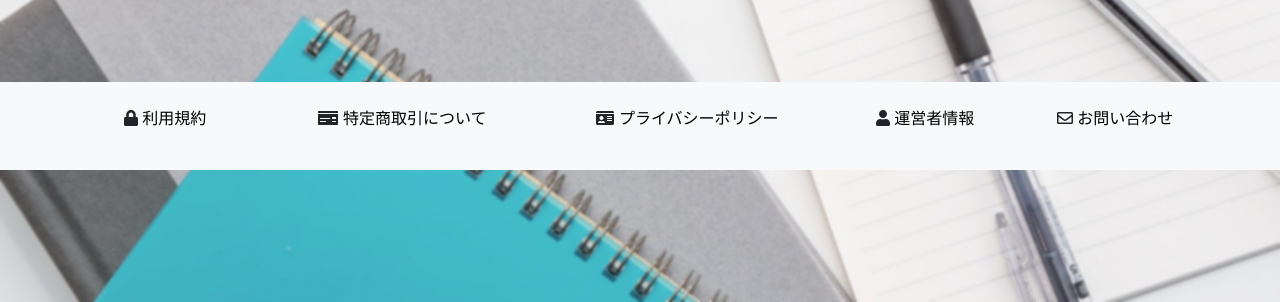
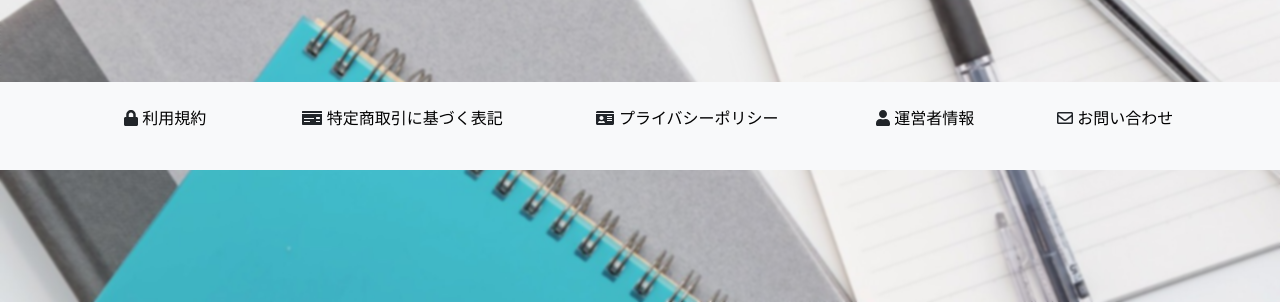
Before and after one commit to KenshiroSugiyama/hokudainote, a Rails app: page / in a window 1280 px wide. Shown: the part 498-800 px from the top of the page. Run offline with Rails 7, Linux system fonts and the light colour scheme; style sheets or scripts are compiled from the project's sources; some libraries are stand-ins or nearby versions.

Commit message:
commerce

```diff
--- a/app/views/layouts/_footer.html.erb
+++ b/app/views/layouts/_footer.html.erb
@@ -8,7 +8,7 @@
         </div>
         <div class="col-sm-3 ">
         <i class="fas fa-money-check"></i>
-        <%= link_to "特定商取引について",toppages_commerce_path,:style=>"color:black;" %>
+        <%= link_to "特定商取引に基づく表記",toppages_commerce_path,:style=>"color:black;" %>
         </div>
         <div class="col-sm-3 ">
         <i class="fas fa-id-card"></i>
--- a/app/views/layouts/application.html.erb
+++ b/app/views/layouts/application.html.erb
@@ -10,6 +10,8 @@
 
       gtag('config', 'UA-171711569-1');
     </script>
+
+    <%# <link rel=”icon” href=“/assets/images/favicon.ico”> %>
 
     <script data-ad-client="ca-pub-6144208276487040" async src="https://pagead2.googlesyndication.com/pagead/js/adsbygoogle.js"></script>
 
```
